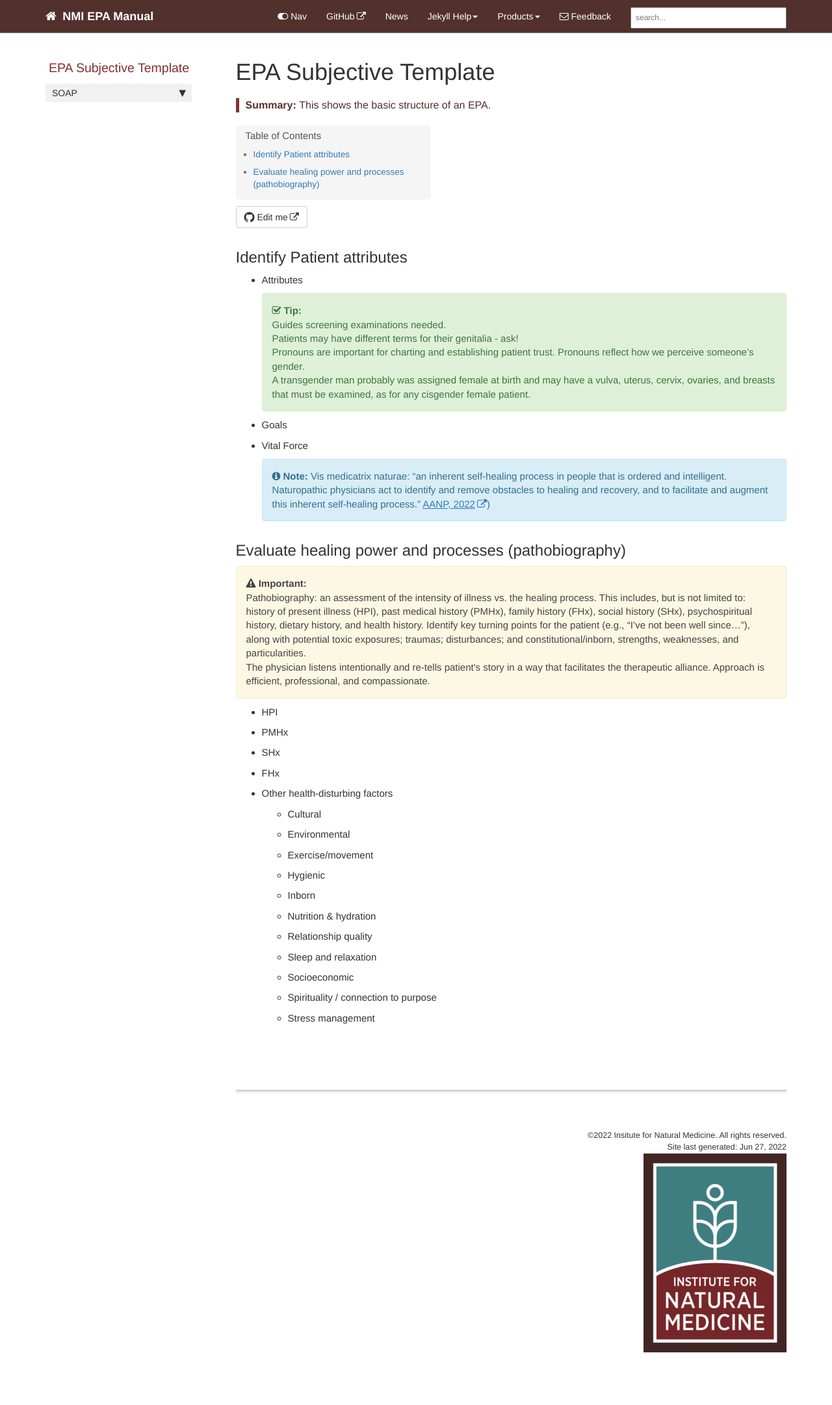
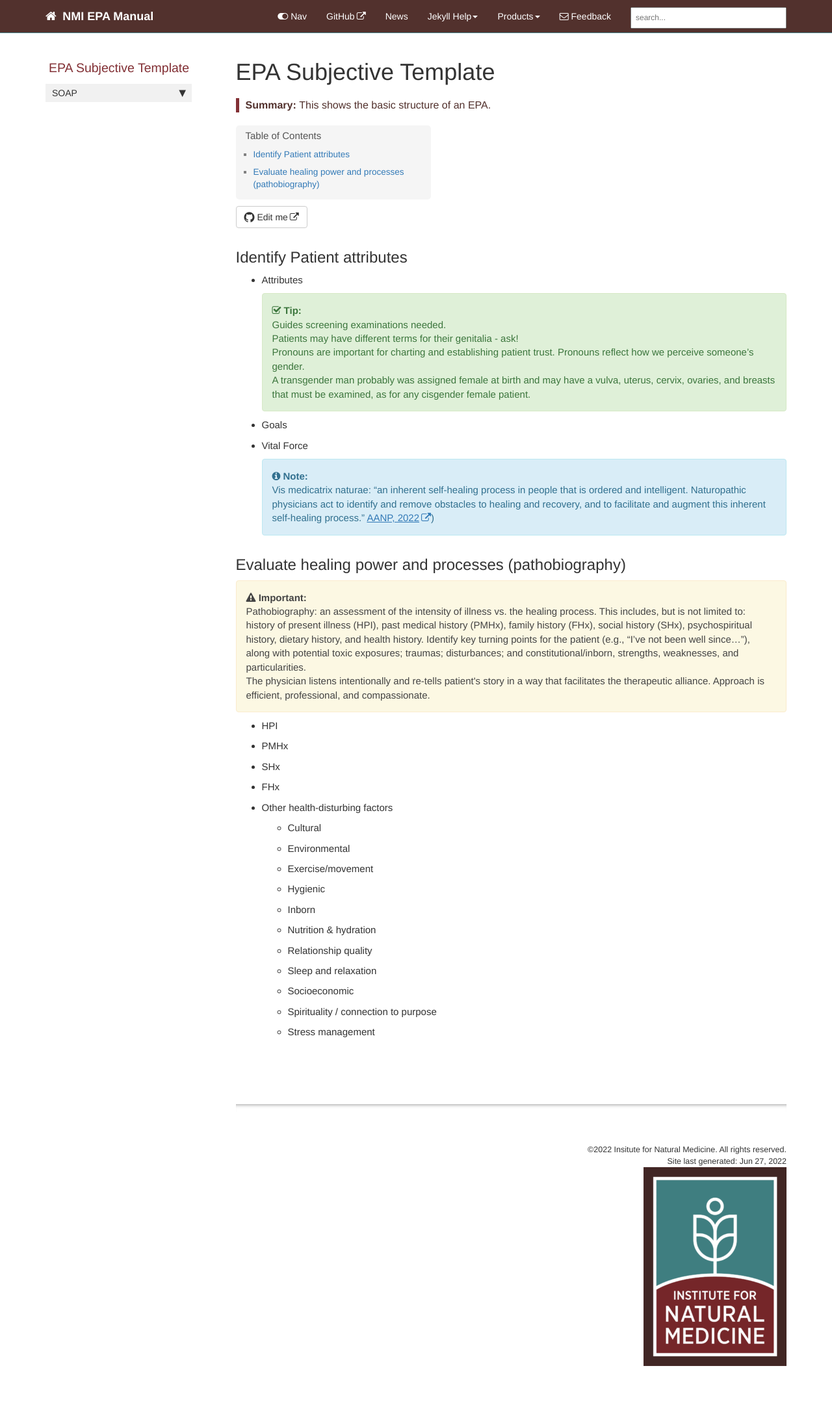
Before and after one commit to naturemed/naturemed.github.io, a Jekyll site: the page built from pages/epa/000_template/epa_subjective.md, in a window 1280 px wide. Shown: the whole page at 65% size. Built offline with Jekyll 4.4.1, drawn with Linux system fonts in a browser that asks for light colours; comment, search, counter and statistics services are not loaded; before the commit the page ends 2141 px from its top, so only the background shows below that.

Commit message:
Update epa_subjective.md

```diff
--- a/pages/epa/000_template/epa_subjective.md
+++ b/pages/epa/000_template/epa_subjective.md
@@ -32,7 +32,7 @@ pathobiology-tooltip : >
   {{site.data.alerts.end}}
 - Goals
 - Vital Force
-  {% include note.html content= 'Vis medicatrix naturae: "an inherent self-healing process in people that is ordered and intelligent. Naturopathic physicians act to identify and remove obstacles to healing and recovery, and to facilitate and augment this inherent self-healing process." [AANP, 2022](https://naturopathic.org/page/PrinciplesNaturopathicMedicine?&hhsearchterms=%22vis+and+medicatrix+and+naturae%22))' %}
+  {% include note.html content= '<br>Vis medicatrix naturae: "an inherent self-healing process in people that is ordered and intelligent. Naturopathic physicians act to identify and remove obstacles to healing and recovery, and to facilitate and augment this inherent self-healing process." [AANP, 2022](https://naturopathic.org/page/PrinciplesNaturopathicMedicine?&hhsearchterms=%22vis+and+medicatrix+and+naturae%22))' %}
 
 ## Evaluate healing power and processes (pathobiography)
    {{site.data.alerts.important}}
```
